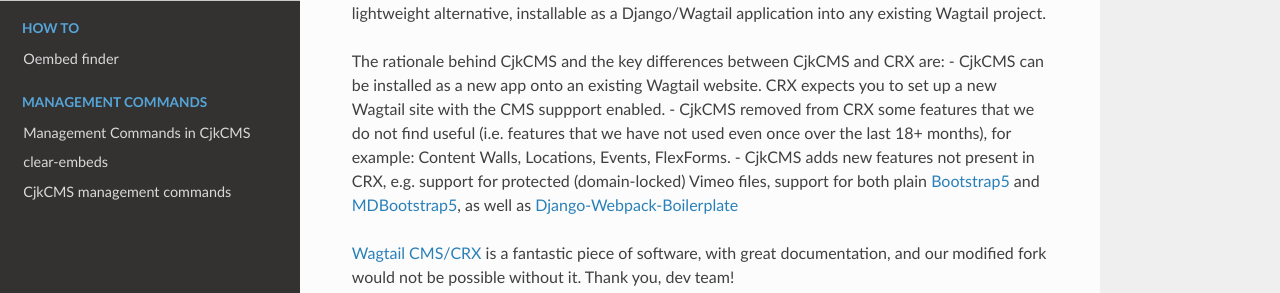
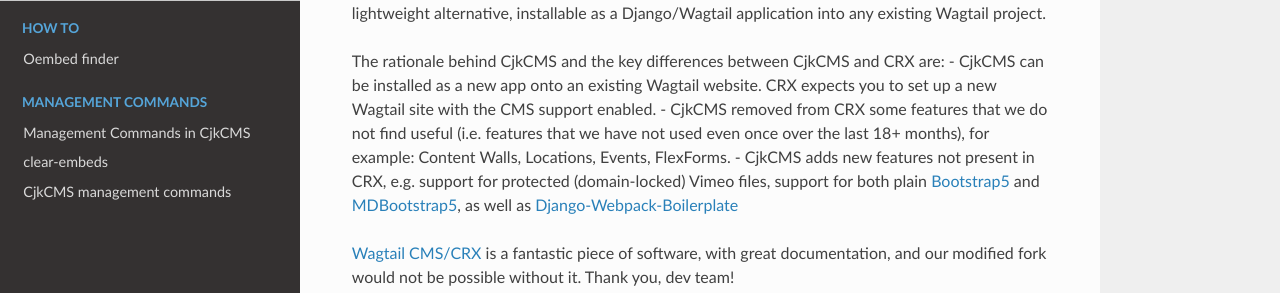
Before and after one commit to cjkpl/wagtail-cjkcms, an MkDocs documentation site: the page built from docs/why-another-cms.md, in a window 1280 px wide. Shown: the part 225-518 px from the top of the page. Built offline with MkDocs 1.6.1, drawn with Linux system fonts in a browser that asks for light colours; nearby versions of some CDN libraries.

```diff
--- a/docs/why-another-cms.md
+++ b/docs/why-another-cms.md
@@ -6,7 +6,7 @@ While the original system is a great tool as a standalone Wagtail project, CjkCM
 
 
 The rationale behind CjkCMS and the key differences between CjkCMS and CRX are:
-- CjkCMS can be installed as a new app onto an existing Wagtail website. CRX expects you to set up a new Wagtail site with the CMS suppport enabled.
+- CjkCMS can be installed as a new app onto an existing Wagtail website. CRX expects you to set up a new Wagtail site with the CMS support enabled.
 - CjkCMS removed from CRX some features that we do not find useful (i.e. features that we have not used even once over the last 18+ months), for example: Content Walls, Locations, Events, FlexForms.
 - CjkCMS adds new features not present in CRX, e.g. support for protected (domain-locked) Vimeo files, support for both plain [Bootstrap5](https://getbootstrap.com/) and [MDBootstrap5](https://mdbootstrap.com/), as well as [Django-Webpack-Boilerplate](https://github.com/AccordBox/python-webpack-boilerplate)
 
```
Also changed, not shown: docs/how-to/oembed_finder.md (+1 -1 lines), docs/installation.md (+1 -1 lines), docs/management_commands/init-collections.md (+1 -1 lines), setup.cfg (+7 -0 lines), 2 other files.
